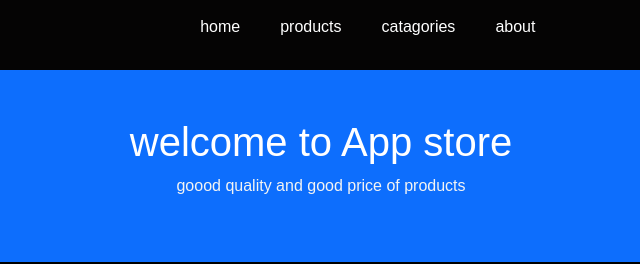
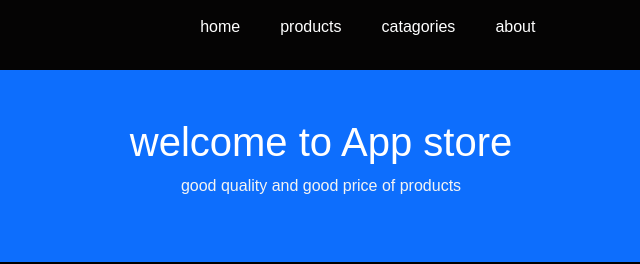
Before and after one commit to haris-vf/e-commerce-frond-end, a website built with Vite: page index.html in a window 1280 px wide. Shown: the top 264 px of the page, 319-959 px from the left. Built offline with nearby package versions, Linux system fonts and the light colour scheme; no server answers.

Commit message:
first commit

```diff
--- a/index.html
+++ b/index.html
@@ -16,7 +16,7 @@
 
     <nav>
       <h1>App-store🍎</h1>
-
+  <!-- kjlk -->
       <ul class="user">
         <li><a href="#home">home</a></li>
         <li><a href="#products">products</a></li>
@@ -29,7 +29,7 @@
     <section class="main">
       <div class="container-fluid p-5 bg-primary text-white text-center">
         <h1>welcome to App store</h1>
-        <p>goood quality and good price of products</p>
+        <p>good quality and good price of products</p>
       </div>
     </section>
 
```
